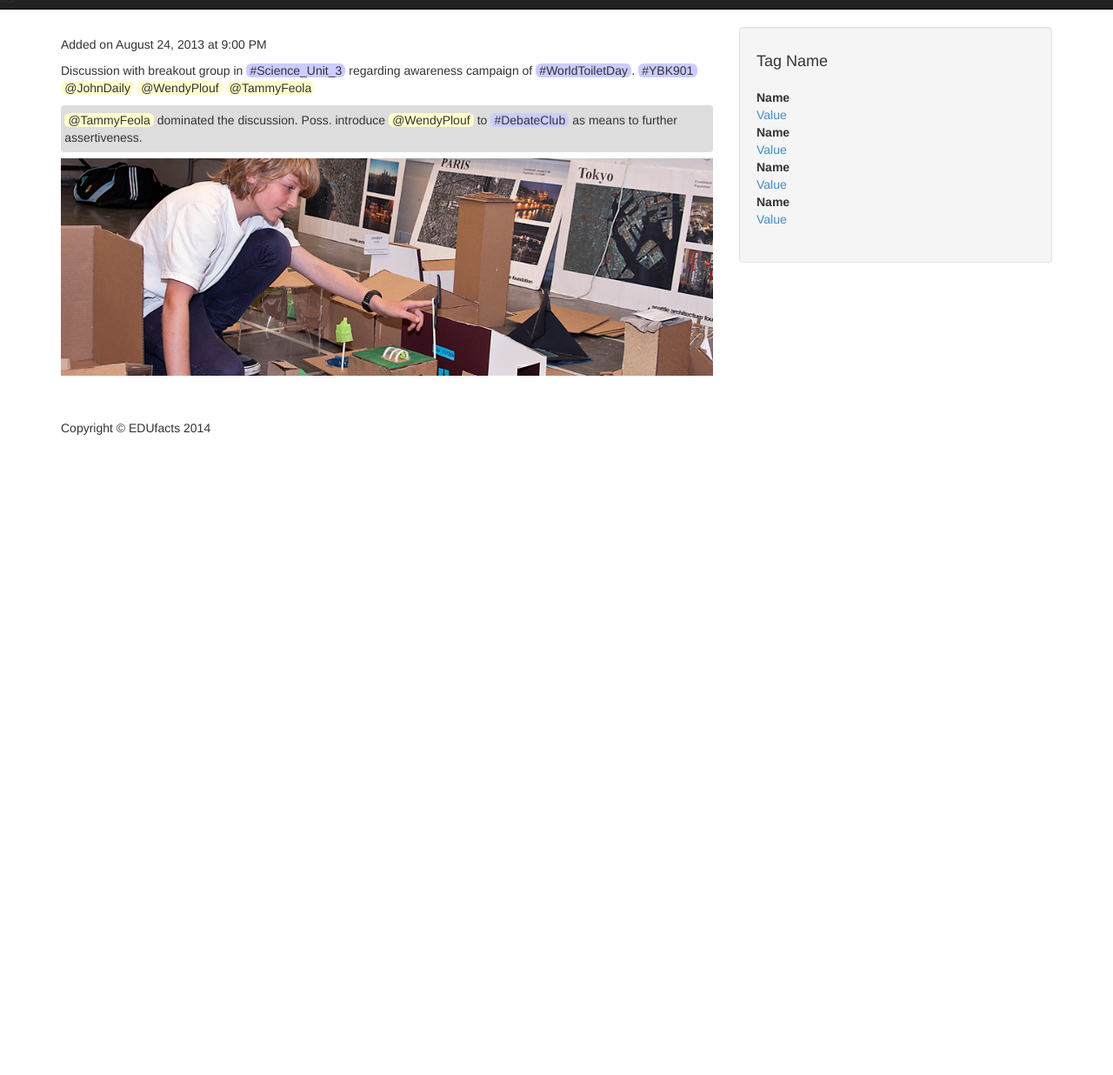
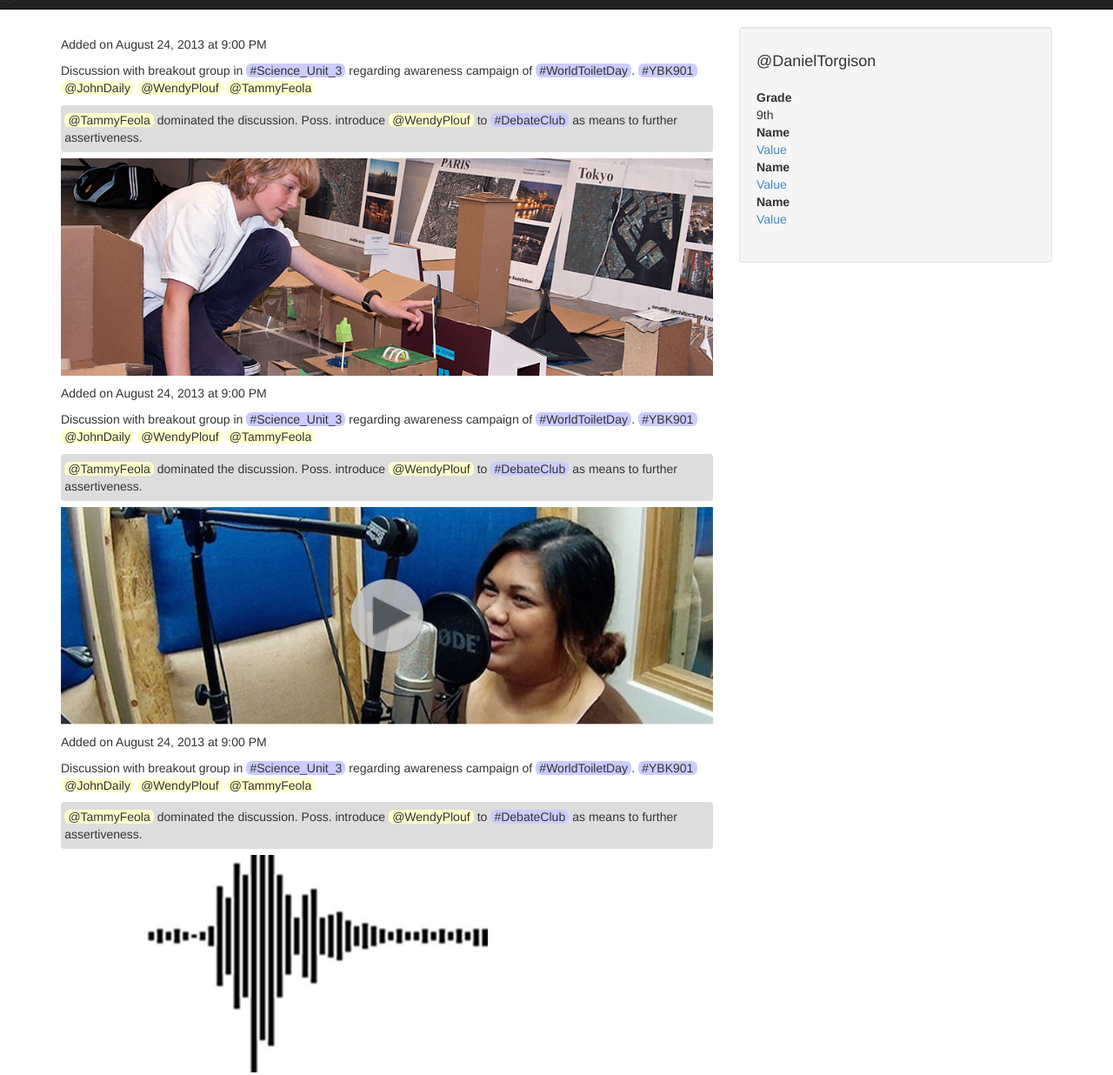
Before and after one commit to dburchard/burchard-SWEDU, a plain HTML site: page index.html in a window 1280 px wide. Shown: the part 60-1296 px from the top of the page at 87% size. Before the commit the page ends 800 px from the top, so only its background shows below. Drawn offline with Linux system fonts and the light colour scheme.

Commit message:
Added in additional artifact blocks.

```diff
--- a/index.html
+++ b/index.html
@@ -90,7 +90,7 @@
             <!-- Blog Post Content Column -->
             <div class="col-lg-8">
 
-                <!-- Artifact -->
+                <!-- Artifact 1 -->
                 <article class="artifact">
 
 					<!-- Owner -->
@@ -116,6 +116,60 @@
 
 				</article>
 
+
+                <!-- Artifact 2 -->
+                <article class="artifact">
+
+					<!-- Owner -->
+					<p class="owner">
+						<a href="#"><span>Owner's Name</span></a>
+					</p>
+
+					<!-- Date/Time -->
+					<p>Added on August 24, 2013 at 9:00 PM</p>
+
+
+					<!-- Post Content -->
+					<div class="editable shared-description" onClick="this.contentEditable='true';">
+						Discussion with breakout group in #Science_Unit_3 regarding awareness campaign of #WorldToiletDay. #YBK901 @JohnDaily @WendyPlouf @TammyFeola
+					</div>
+
+					<div class="editable private-comment" onClick="this.contentEditable='true';">
+						@TammyFeola dominated the discussion. Poss. introduce @WendyPlouf to #DebateClub as means to further assertiveness.
+					</div>
+
+					<!-- Preview Image -->
+					<img class="img-responsive" src="img/singer_studio.jpg" alt="">
+
+				</article>
+
+
+                <!-- Artifact 3 -->
+                <article class="artifact">
+
+					<!-- Owner -->
+					<p class="owner">
+						<a href="#"><span>Owner's Name</span></a>
+					</p>
+
+					<!-- Date/Time -->
+					<p>Added on August 24, 2013 at 9:00 PM</p>
+
+
+					<!-- Post Content -->
+					<div class="editable shared-description" onClick="this.contentEditable='true';">
+						Discussion with breakout group in #Science_Unit_3 regarding awareness campaign of #WorldToiletDay. #YBK901 @JohnDaily @WendyPlouf @TammyFeola
+					</div>
+
+					<div class="editable private-comment" onClick="this.contentEditable='true';">
+						@TammyFeola dominated the discussion. Poss. introduce @WendyPlouf to #DebateClub as means to further assertiveness.
+					</div>
+
+					<!-- Preview Image -->
+					<img class="img-responsive" src="img/voice_memos.jpg" alt="">
+
+				</article>
+
             </div>
 
 
@@ -125,12 +179,12 @@
 
                 <!-- Tag Metadata Well -->
                 <div class="well">
-                    <h4>Tag Name</h4>
+                    <h4>@DanielTorgison</h4>
                     <div class="row">
                         <div class="col-lg-6">
                         	<dl>
-                        		<dt>Name</dt>
-                        		<dd><a href="#">Value</a></dd>
+                        		<dt>Grade</dt>
+                        		<dd>9th</dd>
 
                         		<dt>Name</dt>
                         		<dd><a href="#">Value</a></dd>
@@ -159,6 +213,7 @@
             <div class="row">
                 <div class="col-lg-12">
                     <p>Copyright &copy; EDUfacts 2014</p>
+                    <p>Please read our <a href="#">Policies</a> page. If you have any questions, you can always <a href="#">Ask Us</a>.</p>
                 </div>
             </div>
             <!-- /.row -->
```
Also changed, not shown: img/singer_studio.jpg (added).
